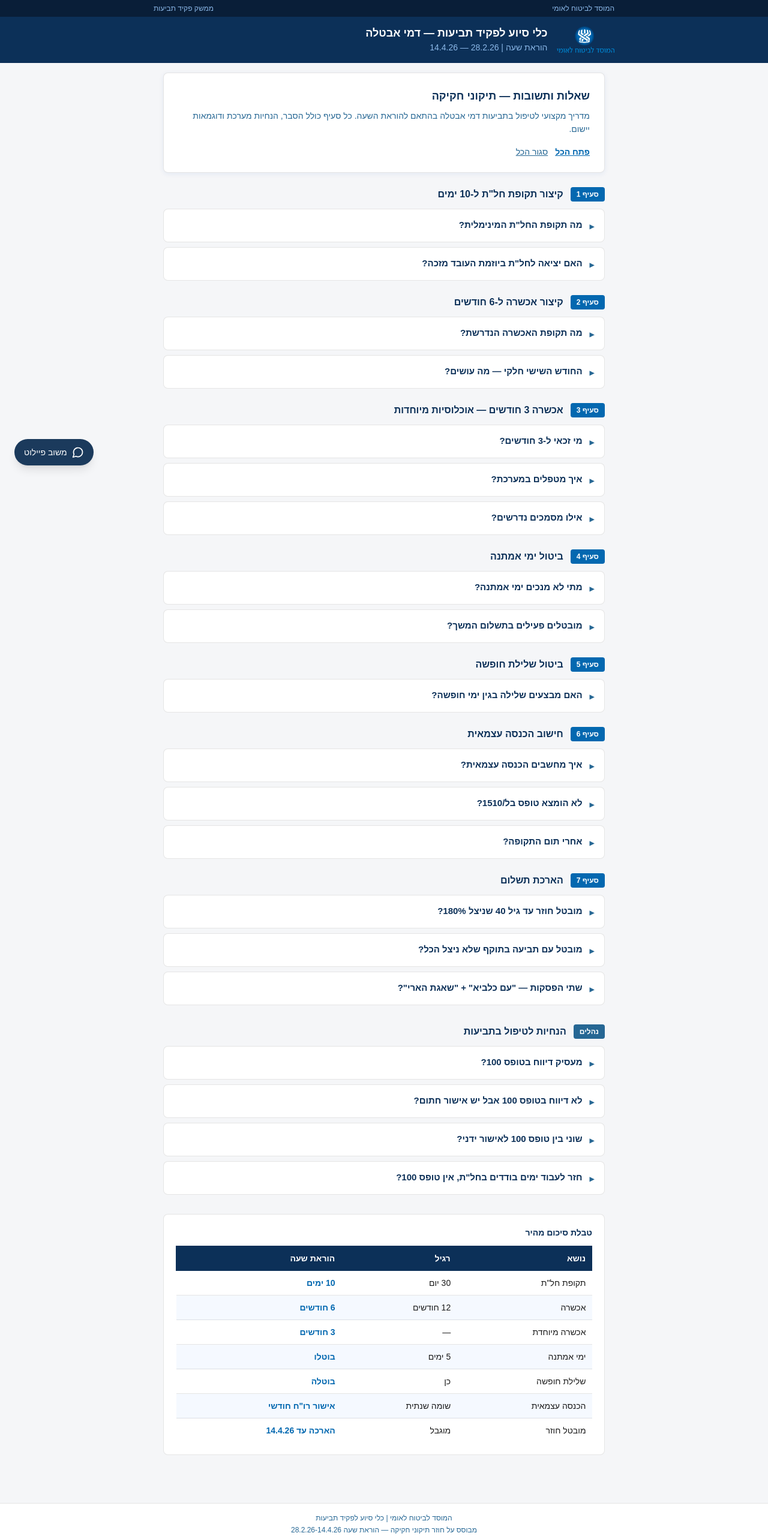
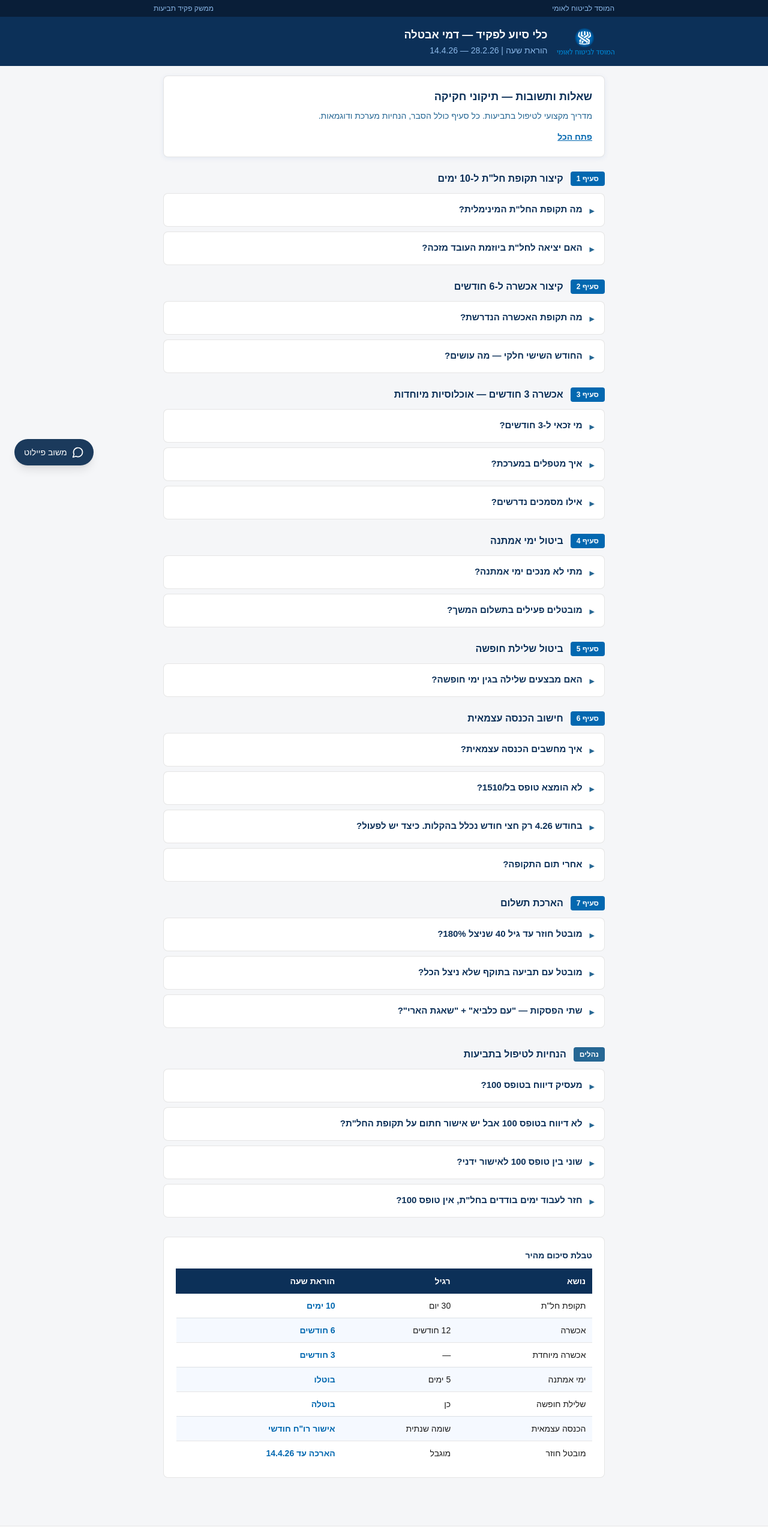
Before and after one commit to AVI1840/shaagat-haari-app, a Next.js app: page /chalat/clerk in a window 1280 px wide. Shown: the top 2561 px of the page at 60% size. Built offline with nearby package versions, Linux system fonts and the light colour scheme.

Commit message:
fix: clerk guide - all professional feedback applied (90 days, IDF disabled, section 6 half month, section 7 wording, handling split new/active claim)

```diff
--- a/src/components/chalat/ClerkGuide.tsx
+++ b/src/components/chalat/ClerkGuide.tsx
@@ -11,13 +11,13 @@ const S: Sec[] = [
     { q: 'האם יציאה לחל"ת ביוזמת העובד מזכה?', a: 'כן, בתקופה 28.2.26-14.4.26 גם יציאה ביוזמת העובד מזכה. מחוץ לתקופה — לא זכאי כלל.', example: 'עובדת יצאה מיוזמתה ב-1.3.26 ל-12 ימים. זכאית.' },
   ]},
   { title: "קיצור אכשרה ל-6 חודשים", ref: "2", items: [
-    { q: "מה תקופת האכשרה הנדרשת?", a: '6 חודשים מתוך 18 (במקום 12) למי שפוטר/הוצא לחל"ת/יצא מיוזמתו בתקופה הקובעת.' },
-    { q: "החודש השישי חלקי — מה עושים?", a: 'יש להזין למערכת "כב" (כן לבסיס). אחרת השכר של 5 החודשים יחולק ב-150.', system_note: 'במסך חישוב שכר — סמן "כב" עבור חודש חלקי.', example: "מבוטח עבד 5 חודשים מלאים + 15 ימים. יש לסמן כב." },
+    { q: "מה תקופת האכשרה הנדרשת?", a: '6 חודשים מתוך 18 (במקום 12) למי שפוטר/הוצא לחל"ת/יצא מיוזמתו בתקופה 28.2.26-14.4.26.' },
+    { q: "החודש השישי חלקי — מה עושים?", a: 'אם זה לא החודש הקובע, יש להזין למערכת "כב" (כן לבסיס). אחרת השכר של 5 החודשים יחולק ב-150.', system_note: 'במסך חישוב שכר — סמן "כב" עבור חודש חלקי.', example: "מבוטח עבד 5 חודשים מלאים + 15 ימים. יש לסמן כב." },
   ]},
   { title: "אכשרה 3 חודשים — אוכלוסיות מיוחדות", ref: "3", items: [
-    { q: "מי זכאי ל-3 חודשים?", a: "נכות כללית/מעבודה, פטור ממס רפואי, מפונים, בני זוג משרתי 120+ ימי מילואים, בני זוג פצועים, חיילים משוחררים." },
+    { q: "מי זכאי ל-3 חודשים?", a: "אנשים עם מוגבלות (נכות כללית / נכות מעבודה / נכי צה\"ל / פטור ממס רפואי), מפונים, בני זוג של משרתי 90+ ימי מילואים, בני זוג של פצועים, חיילים משוחררים." },
     { q: "איך מטפלים במערכת?", a: "המערכת לא ערוכה.", system_note: "להזין תקופת עבודה נוספת עד 6 חודשים במסך 162 תיק 03. להזין שכר 3 חודשים בתיק 03. התביעה תידחה ראשונית — לאשר לאחר אישורים.", example: "מפונה עם 4 חודשי אכשרה: להזין 2 חודשים נוספים במסך 162 תיק 03. לצרף אישור רשות מקומית." },
-    { q: "אילו מסמכים נדרשים?", a: "נכות — נתוני ב\"ל. פטור ממס — אישור מס הכנסה. מפונים — אישור רשות מקומית. בני זוג מילואים/פצועים — אישור משהב\"ט. חיילים משוחררים — נתוני ב\"ל." },
+    { q: "אילו מסמכים נדרשים?", a: "אנשים עם מוגבלות / נכי צה\"ל — נתוני ב\"ל או משהב\"ט. פטור ממס — אישור מס הכנסה. מפונים — אישור רשות מקומית. בני זוג של משרתי מילואים / בני זוג של פצועים — אישור משהב\"ט. חיילים משוחררים — נתוני ב\"ל." },
   ]},
   { title: "ביטול ימי אמתנה", ref: "4", items: [
     { q: "מתי לא מנכים ימי אמתנה?", a: "בתביעות חדשות עם תאריך קובע 3.26 או 4.26. ינוכו רק לאחר 4 חודשי התייצבות רציפה." },
@@ -28,11 +28,12 @@ const S: Sec[] = [
   ]},
   { title: "חישוב הכנסה עצמאית", ref: "6", items: [
     { q: "איך מחשבים הכנסה עצמאית?", a: 'לפי אישור רו"ח/יועץ מס לחודשים 3.26 ו-4.26 בלבד. המבוטח מצרף טופס בל/1510.' },
-    { q: "לא הומצא טופס בל/1510?", a: "קיזוז לפי מקדמות/שומה בנוהל הרגיל.", example: 'הכנסה 3,000 ש"ח ב-3.26 לפי רו"ח — ינוכו 3,000 ש"ח. אין קיזוז חודש חלקי. ב-4.26 יקוזז לכל החודש.' },
+    { q: "לא הומצא טופס בל/1510?", a: "קיזוז לפי מקדמות/שומה בנוהל הרגיל.", example: 'הכנסה 3,000 ש"ח ב-3.26 לפי רו"ח — ינוכו 3,000 ש"ח. אין קיזוז חודש חלקי.' },
+    { q: "בחודש 4.26 רק חצי חודש נכלל בהקלות. כיצד יש לפעול?", a: 'יש להזין הכנסה לכל החודש לפי אישור רואה חשבון או יועץ מס. אם אין — לפי מקדמות.' },
     { q: "אחרי תום התקופה?", a: "לאחר 4.26 — חזרה לקיזוז לפי מקדמות/שומה סופית." },
   ]},
   { title: "הארכת תשלום", ref: "7", items: [
-    { q: "מובטל חוזר עד גיל 40 שניצל 180%?", a: "תביעה חדשה בתקופה הקובעת — דמי אבטלה עד 14.4.26. עד 180% — מוגבל ב-85%. לאחר 180% — מוגבל במרביים.", example: 'בן 35, ניצל 180%, הוצא לחל"ת 3.3.26. תביעה חדשה — זכאי עד 14.4.26.' },
+    { q: "מובטל חוזר עד גיל 40 שניצל 180%?", a: 'אם ישנה הפסקת עבודה (פיטורין / הוצאה לחל"ת / יציאה לחל"ת / התפטרות מוצדקת) בין התאריכים 28.2.26 עד 14.4.26, ימשיך לקבל דמי אבטלה עד 14.4.26. אם נותרו ימי חוק עד 180% — תשלום מוגבל ב-85% מדמי אבטלה מרביים. לאחר ניצול 180% — מוגבל בדמי אבטלה מרביים.', example: 'בן 35, ניצל 180%, הוצא לחל"ת 3.3.26. תביעה חדשה — זכאי עד 14.4.26.' },
     { q: "מובטל עם תביעה בתוקף שלא ניצל הכל?", a: "ממשיך לקבל. נדרש רישום בשירות התעסוקה + טופס 100 מהמעסיק." },
     { q: 'שתי הפסקות — "עם כלביא" + "שאגת הארי"?', a: 'פוטר/חל"ת ב-13.6.25-24.6.25, ניצל הכל, ושוב בתקופה 28.2.26-14.4.26 — המשך תשלום עד תום התקופה.', example: 'פוטר 15.6.25, ניצל הכל עד 1.2.26. חל"ת שוב 3.3.26 — זכאי עד 14.4.26.' },
   ]},
@@ -40,8 +41,8 @@ const S: Sec[] = [
 
 const H: QA[] = [
   { q: 'מעסיק דיווח בטופס 100?', a: "אין לדרוש אישור בכתב. להסתמך על הדיווח ולאשר." },
-  { q: "לא דיווח בטופס 100 אבל יש אישור חתום?", a: 'להזין תאריכים מהאישור במסך 162. להזין יום עבודה אחרון בפועל + תאריך עבודה ראשון.' },
-  { q: "שוני בין טופס 100 לאישור ידני?", a: "להזין במסך 162 לפי הדיווח האחרון." },
+  { q: 'לא דיווח בטופס 100 אבל יש אישור חתום על תקופת החל"ת?', a: 'תביעה חדשה — יש להזין את יום העבודה האחרון במסך 162. כאשר יחזור לעבודה יש להזין במסך 139 את יום החזרה לעבודה תחת הכותרת "תעא".\n\nתביעה פעילה — יש להזין במסך 139 את יום העבודה האחרון תחת הכותרת "סהע". כשיחזור — את יום החזרה תחת הכותרת "תעא".' },
+  { q: "שוני בין טופס 100 לאישור ידני?", a: 'תביעה חדשה — להזין במסך 162 לפי הדיווח האחרון מבינהם.\n\nתביעה פעילה — לתקן במסך 139 לפי הדיווח האחרון מבינהם.' },
   { q: 'חזר לעבוד ימים בודדים בחל"ת, אין טופס 100?', a: "אם יש אישור מעסיק בכתב — לעדכן תאריכי חזרה במסך 139." },
 ];
 
@@ -55,7 +56,9 @@ function QACard({ item, open, toggle }: { item: QA; open: boolean; toggle: () =>
       </button>
       {open && (
         <div className="px-4 pb-4 pr-11 space-y-3 border-t border-[#0368b0]/10">
-          <p className="text-[15px] text-[#0c3058] leading-relaxed pt-3">{item.a}</p>
+          {item.a.split("\n\n").map((p, i) => (
+            <p key={i} className="text-[15px] text-[#0c3058] leading-relaxed pt-2">{p}</p>
+          ))}
           {item.system_note && (
             <div className="bg-[#fef8ec] border-r-4 border-[#e6a817] p-3 rounded-sm">
               <p className="text-xs font-bold text-[#7a4f00] mb-1">הנחיית מערכת</p>
@@ -77,11 +80,9 @@ function QACard({ item, open, toggle }: { item: QA; open: boolean; toggle: () =>
 export function ClerkGuide() {
   const [openItems, setOpenItems] = useState<Set<string>>(new Set());
   const [fbOpen, setFbOpen] = useState(false);
-
   const toggle = (k: string) => setOpenItems((p) => {
     const n = new Set(p); if (n.has(k)) n.delete(k); else n.add(k); return n;
   });
-
   const expandAll = () => {
     const all = new Set<string>();
     S.forEach((s, si) => s.items.forEach((_, qi) => all.add(`${si}-${qi}`)));
@@ -89,84 +90,41 @@ export function ClerkGuide() {
     setOpenItems(all);
   };
 
-  const collapseAll = () => setOpenItems(new Set());
-
   return (
     <div className="min-h-screen bg-[#f5f6f8]" dir="rtl">
-      <a href="#main-content" className="skip-link">דלג לתוכן הראשי</a>
-
+      <a href="#main-content" className="skip-link">דלג</a>
       <header role="banner" className="bg-[#0c3058]">
-        <div className="bg-[#091e38] py-1.5 px-4">
-          <div className="max-w-3xl mx-auto flex items-center justify-between">
-            <span className="text-xs text-[#8bb8e8]">המוסד לביטוח לאומי</span>
-            <span className="text-xs text-[#8bb8e8]">ממשק פקיד תביעות</span>
+        <div className="bg-[#091e38] py-1.5 px-4"><div className="max-w-3xl mx-auto flex items-center justify-between"><span className="text-xs text-[#8bb8e8]">המוסד לביטוח לאומי</span><span className="text-xs text-[#8bb8e8]">ממשק פקיד תביעות</span></div></div>
+        <div className="px-4 py-4"><div className="max-w-3xl mx-auto flex items-center gap-4">
+          <img src="/btl-logo.png" alt="ב&quot;ל" className="h-10 sm:h-11 w-auto shrink-0" />
+          <div><h1 className="text-white text-base sm:text-lg font-bold">כלי סיוע לפקיד — דמי אבטלה</h1><p className="text-[#8bb8e8] text-xs sm:text-sm mt-0.5">הוראת שעה | 28.2.26 — 14.4.26</p></div>
+        </div></div>
+      </header>
+      <main id="main-content" className="max-w-3xl mx-auto px-4 pb-12">
+        <div className="bg-white border border-black/10 rounded-lg shadow-[0_2px_8px_rgba(6,77,173,0.08)] mt-4 p-5">
+          <h2 className="text-lg font-bold text-[#0c3058] mb-2">שאלות ותשובות — תיקוני חקיקה</h2>
+          <p className="text-sm text-[#266794] mb-3">מדריך מקצועי לטיפול בתביעות. כל סעיף כולל הסבר, הנחיות מערכת ודוגמאות.</p>
+          <button onClick={expandAll} type="button" className="text-sm text-[#0368b0] font-semibold underline cursor-pointer">פתח הכל</button>
         </div>
-        </div>
-        <div className="px-4 py-4">
-          <div className="max-w-3xl mx-auto flex items-center gap-4">
-            <img src="/btl-logo.png" alt="המוסד לביטוח לאומי" className="h-10 sm:h-11 w-auto shrink-0" />
-            <div>
-              <h1 className="text-white text-base sm:text-lg font-bold leading-tight">כלי סיוע לפקיד תביעות — דמי אבטלה</h1>
-              <p className="text-[#8bb8e8] text-xs sm:text-sm mt-0.5">הוראת שעה | 28.2.26 — 14.4.26</p>
-            </div>
-          </div>
-        </div>
-      </header>
-
-      <main id="main-content" className="max-w-3xl mx-auto px-4 pb-12">
-        {/* Intro card */}
-        <div className="bg-white border border-black/10 rounded-lg shadow-[0_2px_8px_rgba(6,77,173,0.08)] mt-4 p-5 sm:p-6">
-          <h2 className="text-lg font-bold text-[#0c3058] mb-2">שאלות ותשובות — תיקוני חקיקה</h2>
-          <p className="text-sm text-[#266794] mb-4 leading-relaxed">
-            מדריך מקצועי לטיפול בתביעות דמי אבטלה בהתאם להוראת השעה. כל סעיף כולל הסבר, הנחיות מערכת ודוגמאות יישום.
-          </p>
-          <div className="flex gap-3">
-            <button onClick={expandAll} type="button" className="text-sm text-[#0368b0] font-semibold underline cursor-pointer hover:text-[#025a8f]">פתח הכל</button>
-            <button onClick={collapseAll} type="button" className="text-sm text-[#266794] underline cursor-pointer hover:text-[#0c3058]">סגור הכל</button>
-          </div>
-        </div>
-
-        {/* Sections */}
         {S.map((sec, si) => (
-          <section key={si} className="mt-6" aria-labelledby={`s${si}`}>
+          <section key={si} className="mt-6">
             <div className="flex items-center gap-3 mb-3">
               <span className="text-xs font-bold text-white bg-[#0368b0] px-2.5 py-1 rounded">סעיף {sec.ref}</span>
-              <h2 id={`s${si}`} className="text-base font-bold text-[#0c3058]">{sec.title}</h2>
+              <h2 className="text-base font-bold text-[#0c3058]">{sec.title}</h2>
             </div>
-            <div className="space-y-2">
-              {sec.items.map((item, qi) => (
-                <QACard key={qi} item={item} open={openItems.has(`${si}-${qi}`)} toggle={() => toggle(`${si}-${qi}`)} />
-              ))}
-            </div>
+            <div className="space-y-2">{sec.items.map((item, qi) => <QACard key={qi} item={item} open={openItems.has(`${si}-${qi}`)} toggle={() => toggle(`${si}-${qi}`)} />)}</div>
           </section>
         ))}
-
-        {/* Handling section */}
-        <section className="mt-8" aria-labelledby="hh">
+        <section className="mt-8">
           <div className="flex items-center gap-3 mb-3">
             <span className="text-xs font-bold text-white bg-[#266794] px-2.5 py-1 rounded">נהלים</span>
-            <h2 id="hh" className="text-base font-bold text-[#0c3058]">הנחיות לטיפול בתביעות</h2>
+            <h2 className="text-base font-bold text-[#0c3058]">הנחיות לטיפול בתביעות</h2>
           </div>
-          <div className="space-y-2">
-            {H.map((item, i) => (
-              <QACard key={i} item={item} open={openItems.has(`h-${i}`)} toggle={() => toggle(`h-${i}`)} />
-            ))}
-          </div>
+          <div className="space-y-2">{H.map((item, i) => <QACard key={i} item={item} open={openItems.has(`h-${i}`)} toggle={() => toggle(`h-${i}`)} />)}</div>
         </section>
-
-        {/* Quick reference */}
         <div className="bg-white border border-black/10 rounded-lg mt-8 p-5">
           <h3 className="text-sm font-bold text-[#0c3058] mb-3">טבלת סיכום מהיר</h3>
-          <div className="overflow-x-auto">
-            <table className="w-full text-sm border-collapse" aria-label="סיכום הקלות">
-              <thead>
-                <tr className="bg-[#0c3058] text-white">
-                  <th className="p-2.5 text-right font-semibold border border-[#0c3058]">נושא</th>
-                  <th className="p-2.5 text-right font-semibold border border-[#0c3058]">רגיל</th>
-                  <th className="p-2.5 text-right font-semibold border border-[#0c3058]">הוראת שעה</th>
-                </tr>
-              </thead>
-              <tbody>
+          <div className="overflow-x-auto"><table className="w-full text-sm border-collapse"><thead><tr className="bg-[#0c3058] text-white"><th className="p-2.5 text-right font-semibold border border-[#0c3058]">נושא</th><th className="p-2.5 text-right font-semibold border border-[#0c3058]">רגיל</th><th className="p-2.5 text-right font-semibold border border-[#0c3058]">הוראת שעה</th></tr></thead><tbody>
             <tr className="border-b border-black/10"><td className="p-2.5 font-medium">תקופת חל&quot;ת</td><td className="p-2.5">30 יום</td><td className="p-2.5 font-semibold text-[#0368b0]">10 ימים</td></tr>
             <tr className="border-b border-black/10 bg-[#f5f9ff]"><td className="p-2.5 font-medium">אכשרה</td><td className="p-2.5">12 חודשים</td><td className="p-2.5 font-semibold text-[#0368b0]">6 חודשים</td></tr>
             <tr className="border-b border-black/10"><td className="p-2.5 font-medium">אכשרה מיוחדת</td><td className="p-2.5">—</td><td className="p-2.5 font-semibold text-[#0368b0]">3 חודשים</td></tr>
@@ -174,23 +132,12 @@ export function ClerkGuide() {
             <tr className="border-b border-black/10"><td className="p-2.5 font-medium">שלילת חופשה</td><td className="p-2.5">כן</td><td className="p-2.5 font-semibold text-[#0368b0]">בוטלה</td></tr>
             <tr className="border-b border-black/10 bg-[#f5f9ff]"><td className="p-2.5 font-medium">הכנסה עצמאית</td><td className="p-2.5">שומה שנתית</td><td className="p-2.5 font-semibold text-[#0368b0]">אישור רו&quot;ח חודשי</td></tr>
             <tr><td className="p-2.5 font-medium">מובטל חוזר</td><td className="p-2.5">מוגבל</td><td className="p-2.5 font-semibold text-[#0368b0]">הארכה עד 14.4.26</td></tr>
-              </tbody>
-            </table>
-          </div>
+          </tbody></table></div>
         </div>
       </main>
-
-      <footer role="contentinfo" className="border-t border-black/10 bg-white mt-8 py-4 px-4">
-        <div className="max-w-3xl mx-auto text-center space-y-1">
-          <p className="text-xs text-[#266794]">המוסד לביטוח לאומי | כלי סיוע לפקיד תביעות</p>
-          <p className="text-xs text-[#266794]">מבוסס על חוזר תיקוני חקיקה — הוראת שעה 28.2.26-14.4.26</p>
-        </div>
-      </footer>
-
-      <button onClick={() => setFbOpen(true)}
-        className="fixed bottom-6 left-6 z-50 flex items-center gap-2 px-4 py-3 rounded-full shadow-lg text-white text-sm font-medium hover:scale-105 active:scale-95 transition-transform cursor-pointer"
-        style={{ backgroundColor: "#1B3A5C" }} aria-label="משוב פיילוט">
-        <svg xmlns="http://www.w3.org/2000/svg" width="20" height="20" viewBox="0 0 24 24" fill="none" stroke="currentColor" strokeWidth="2" strokeLinecap="round" strokeLinejoin="round" aria-hidden="true"><path d="M7.9 20A9 9 0 1 0 4 16.1L2 22Z"/></svg>
+      <footer role="contentinfo" className="border-t border-black/10 bg-white mt-8 py-4 px-4"><div className="max-w-3xl mx-auto text-center space-y-1"><p className="text-xs text-[#266794]">המוסד לביטוח לאומי | כלי סיוע לפקיד תביעות</p><p className="text-xs text-[#266794]">מבוסס על חוזר תיקוני חקיקה — הוראת שעה 28.2.26-14.4.26</p></div></footer>
+      <button onClick={() => setFbOpen(true)} className="fixed bottom-6 left-6 z-50 flex items-center gap-2 px-4 py-3 rounded-full shadow-lg text-white text-sm font-medium hover:scale-105 active:scale-95 transition-transform cursor-pointer" style={{ backgroundColor: "#1B3A5C" }} aria-label="משוב פיילוט">
+        <svg xmlns="http://www.w3.org/2000/svg" width="20" height="20" viewBox="0 0 24 24" fill="none" stroke="currentColor" strokeWidth="2" strokeLinecap="round" strokeLinejoin="round"><path d="M7.9 20A9 9 0 1 0 4 16.1L2 22Z"/></svg>
         <span className="hidden sm:inline">משוב פיילוט</span>
       </button>
       <FeedbackModal open={fbOpen} onClose={() => setFbOpen(false)} />
```
Lines whose indentation alone changed are shown as unchanged.
